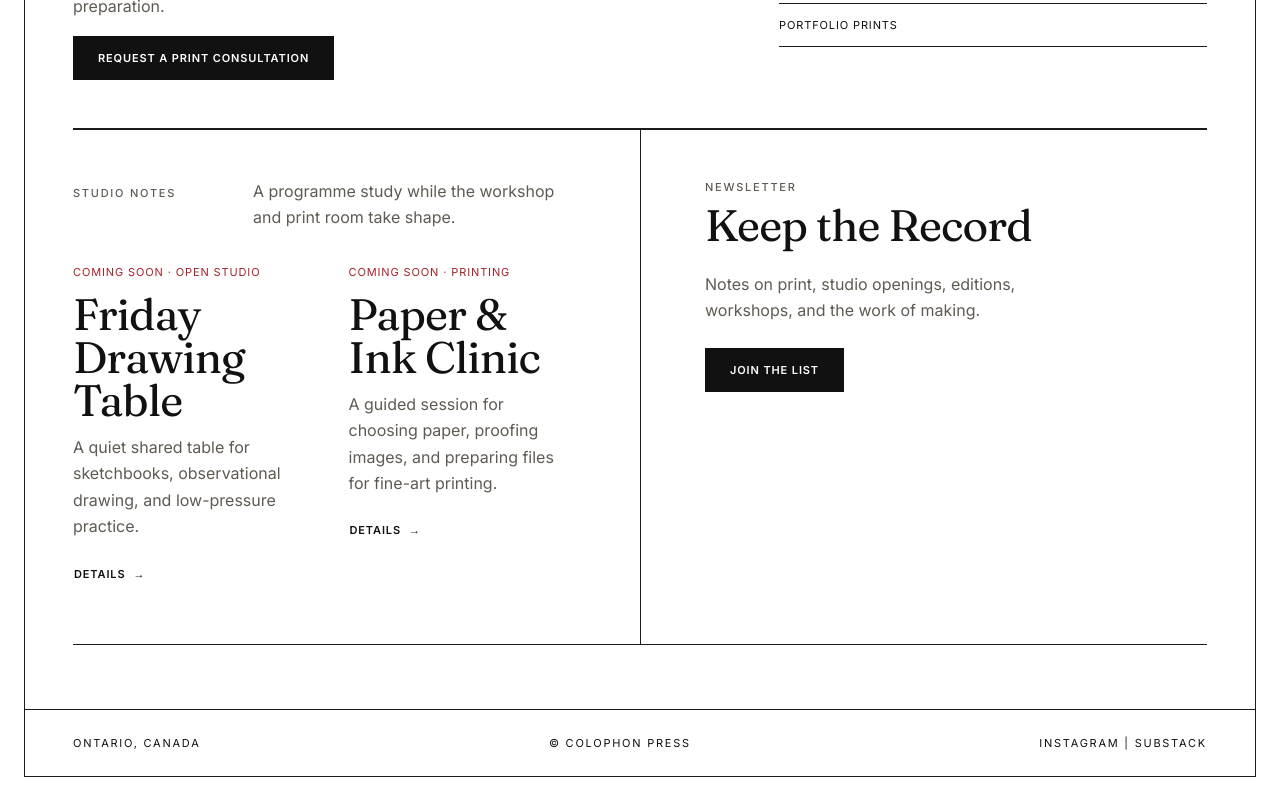
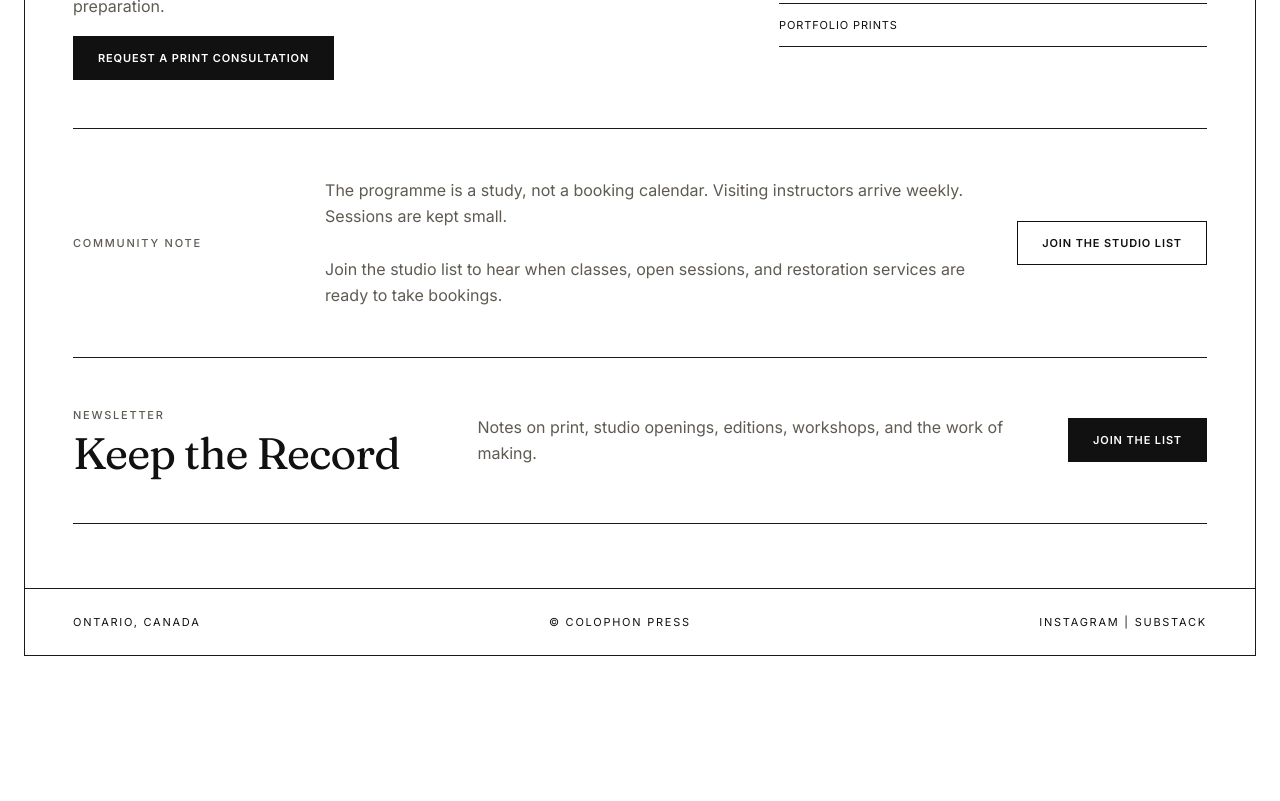
Before and after one commit to fitore/colophon, a Next.js app: page /studio in a window 1280 px wide. Shown: the part 1600-2401 px from the top of the page. After the commit the page ends 2280 px from the top, so only its background shows below. Built offline with nearby package versions, Linux system fonts and the light colour scheme.

Commit message:
Revert combined Studio newsletter layout

```diff
--- a/src/app/studio/page.module.css
+++ b/src/app/studio/page.module.css
@@ -61,80 +61,15 @@
   text-transform: uppercase;
 }
 
-.studioRecord {
+.community {
   display: grid;
-  grid-template-columns: 1fr 1fr;
-  padding-block: 0;
-  border-block: var(--border-hairline);
+  grid-template-columns: 0.5fr 1.5fr auto;
+  align-items: center;
+  gap: var(--space-6);
 }
 
-.notesColumn,
-.recordColumn {
-  padding-block: var(--space-7);
-}
-
-.notesColumn {
-  padding-right: var(--space-8);
-}
-
-.recordColumn {
-  display: flex;
-  align-items: flex-start;
-  flex-direction: column;
-  gap: var(--space-5);
-  padding-left: var(--space-8);
-  border-left: var(--border-hairline);
-}
-
-.recordHeading {
-  display: flex;
-  align-items: baseline;
-  justify-content: space-between;
-  gap: var(--space-5);
-  margin-bottom: var(--space-6);
-}
-
-.recordHeading p:last-child,
-.note p,
-.recordColumn > p {
+.community p {
   color: var(--color-text-muted);
-}
-
-.recordHeading p:last-child {
-  max-width: 32ch;
-}
-
-.notesList {
-  display: grid;
-  grid-template-columns: repeat(2, 1fr);
-  gap: var(--space-7);
-}
-
-.note {
-  display: flex;
-  align-items: flex-start;
-  flex-direction: column;
-  gap: var(--space-3);
-}
-
-.note .noteMeta {
-  color: var(--color-ruby);
-  font-size: var(--text-xs);
-  letter-spacing: var(--tracking-wide);
-  text-transform: uppercase;
-}
-
-.note h2,
-.recordColumn h2 {
-  font-size: var(--text-3xl);
-}
-
-.recordColumn h2 {
-  margin-top: var(--space-2);
-}
-
-.recordColumn > p {
-  max-width: 38ch;
 }
 
 @media (max-width: 48rem) {
@@ -143,23 +78,7 @@
   }
 
   .printing,
-  .studioRecord,
-  .notesList {
+  .community {
     grid-template-columns: 1fr;
   }
-
-  .notesColumn {
-    padding-right: 0;
-  }
-
-  .recordColumn {
-    padding-left: 0;
-    border-top: var(--border-hairline);
-    border-left: 0;
-  }
-
-  .recordHeading {
-    align-items: flex-start;
-    flex-direction: column;
-  }
 }
--- a/src/app/studio/page.tsx
+++ b/src/app/studio/page.tsx
@@ -1,8 +1,8 @@
+import NewsletterStrip from "@/components/editorial/NewsletterStrip";
 import FeatureCell from "@/components/editorial/FeatureCell";
 import PageHeader from "@/components/editorial/PageHeader";
 import SectionHeading from "@/components/editorial/SectionHeading";
 import CtaLink from "@/components/ui/CtaLink";
-import { recordMailto } from "@/lib/types";
 import editorial from "@/components/editorial/editorial.module.css";
 import styles from "./page.module.css";
 
@@ -20,19 +20,6 @@ const events = [
 ];
 
 const services = ["Fine-art paper prints", "Small edition proofing", "Artwork documentation", "Paper selection", "File preparation", "Portfolio prints"];
-
-const studioNotes = [
-  {
-    title: "Friday Drawing Table",
-    meta: "Coming soon · Open Studio",
-    description: "A quiet shared table for sketchbooks, observational drawing, and low-pressure practice.",
-  },
-  {
-    title: "Paper & Ink Clinic",
-    meta: "Coming soon · Printing",
-    description: "A guided session for choosing paper, proofing images, and preparing files for fine-art printing.",
-  },
-];
 
 export default function StudioPage() {
   return (
@@ -68,32 +55,12 @@ export default function StudioPage() {
         <ul className={styles.services}>{services.map((service) => <li key={service}>{service}</li>)}</ul>
       </section>
 
-      <section className={`${editorial.section} ${styles.studioRecord}`}>
-        <div className={styles.notesColumn}>
-          <div className={styles.recordHeading}>
-            <p className="eyebrow">Studio Notes</p>
-            <p>A programme study while the workshop and print room take shape.</p>
-          </div>
-          <div className={styles.notesList}>
-            {studioNotes.map((note) => (
-              <article className={styles.note} key={note.title}>
-                <p className={styles.noteMeta}>{note.meta}</p>
-                <h2>{note.title}</h2>
-                <p>{note.description}</p>
-                <CtaLink href="#programme" variant="text">Details</CtaLink>
-              </article>
-            ))}
-          </div>
-        </div>
-        <div className={styles.recordColumn}>
-          <div>
-            <p className="eyebrow">Newsletter</p>
-            <h2>Keep the Record</h2>
-          </div>
-          <p>Notes on print, studio openings, editions, workshops, and the work of making.</p>
-          <CtaLink href={recordMailto()} external>Join the list</CtaLink>
-        </div>
+      <section className={`${editorial.section} ${styles.community}`}>
+        <p className="eyebrow">Community Note</p>
+        <p>The programme is a study, not a booking calendar. Visiting instructors arrive weekly. Sessions are kept small.<br /><br />Join the studio list to hear when classes, open sessions, and restoration services are ready to take bookings.</p>
+        <CtaLink href={`mailto:hello@colophon.press?subject=${encodeURIComponent("Join the studio list")}`} external variant="secondary">Join the studio list</CtaLink>
       </section>
+      <NewsletterStrip body="Notes on print, studio openings, editions, workshops, and the work of making." />
     </>
   );
 }
```
